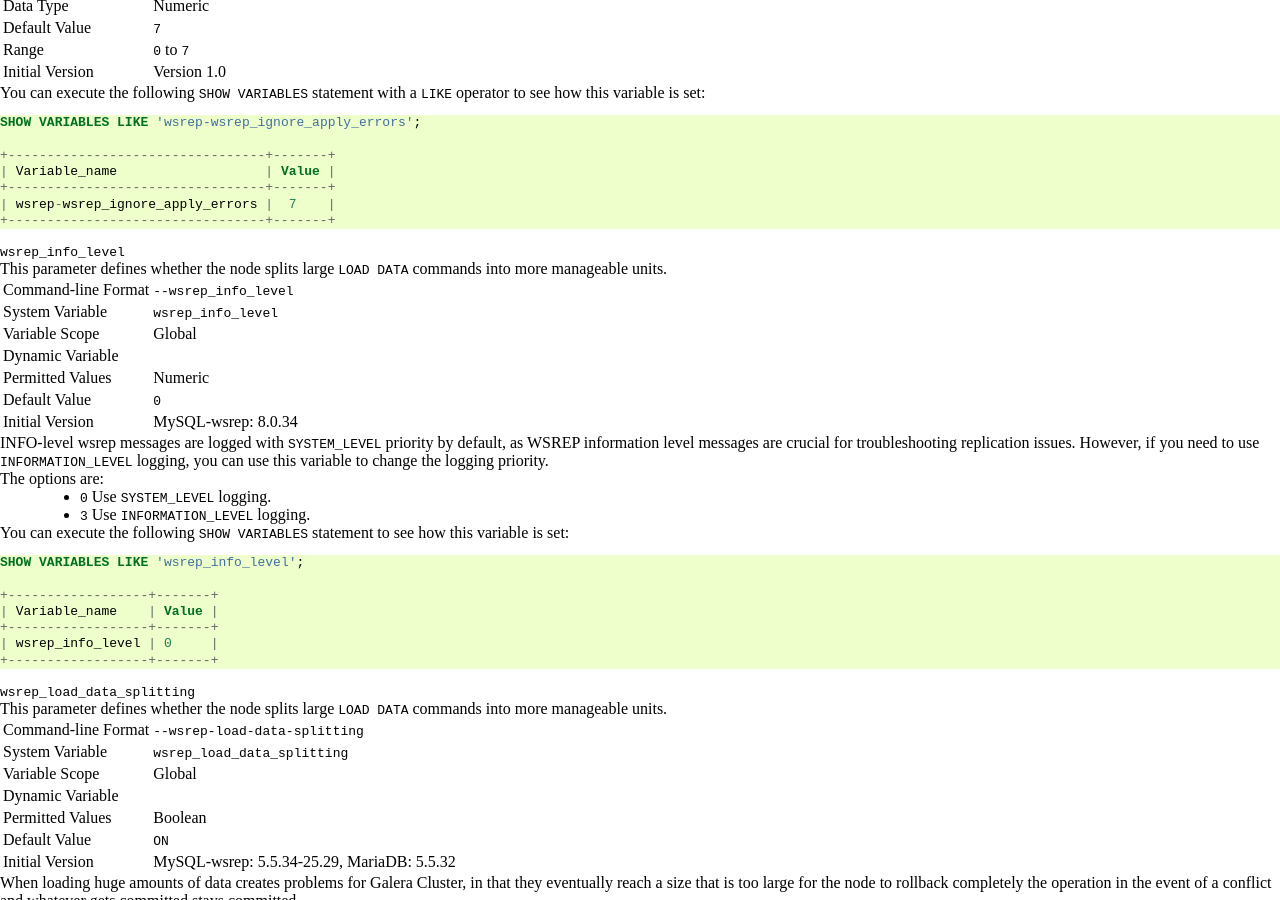
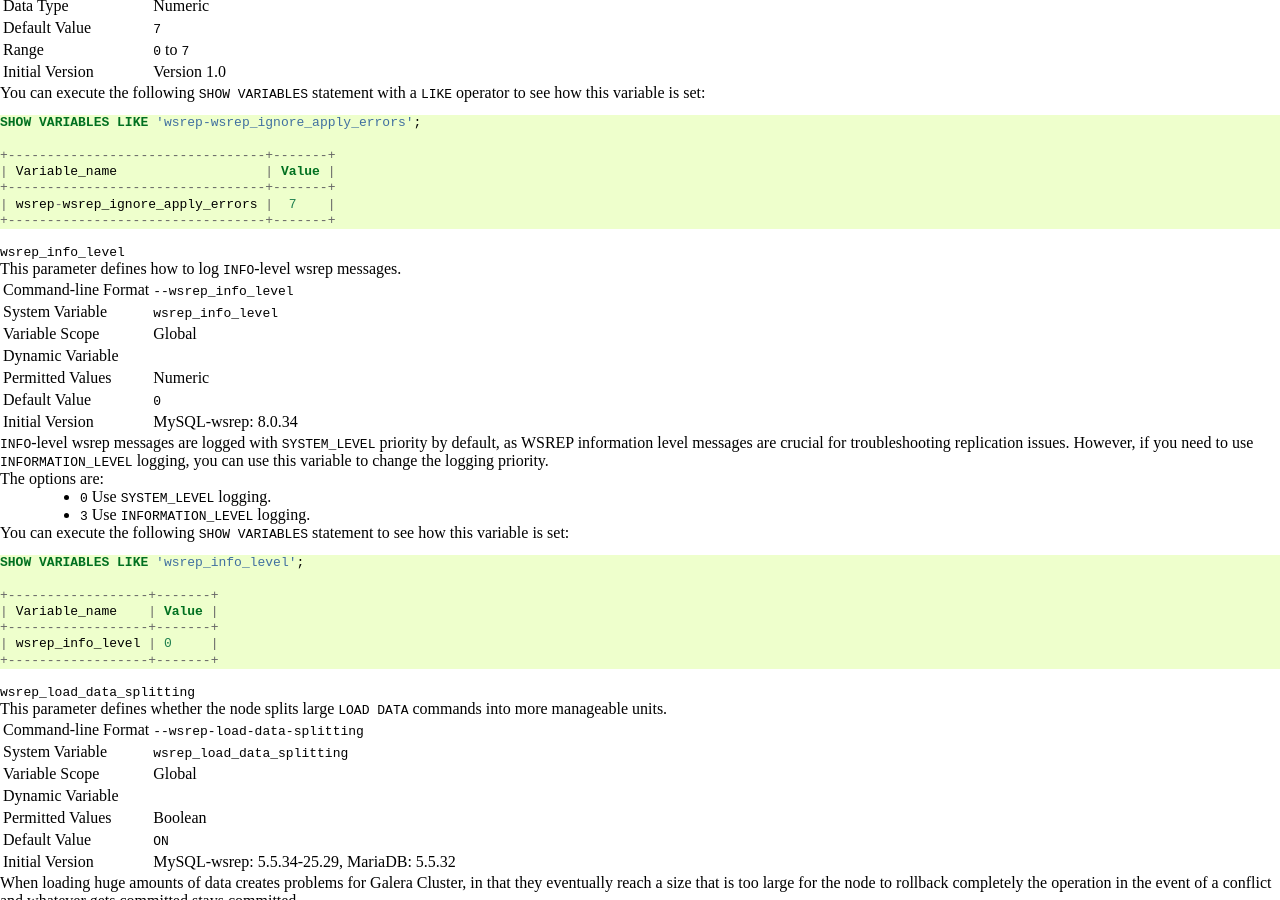
Before and after one commit to codership/documentation, a Sphinx documentation site: the page built from galeracluster/source/documentation/mysql-wsrep-options.rst, in a window 1280 px wide and 900 px high, scrolled down 7660 px. Built offline with Sphinx 7.4.7, drawn with Linux system fonts in a browser that asks for light colours; comment, search, counter and statistics services are not loaded.

Commit message:
Description updated.

```diff
--- a/galeracluster/source/documentation/mysql-wsrep-options.rst
+++ b/galeracluster/source/documentation/mysql-wsrep-options.rst
@@ -801,7 +801,7 @@ You can execute the following ``SHOW VARIABLES`` statement with a ``LIKE`` opera
 .. index::
    pair: Parameters; wsrep_info_level
 
-This parameter defines whether the node splits large ``LOAD DATA`` commands into more manageable units.
+This parameter defines how to log ``INFO``-level wsrep messages.
 
 .. csv-table::
    :class: doc-options
@@ -814,7 +814,7 @@ This parameter defines whether the node splits large ``LOAD DATA`` commands into
    "Default Value", "``0``"
    "Initial Version", "MySQL-wsrep: 8.0.34"
 
-INFO-level wsrep messages are logged with ``SYSTEM_LEVEL`` priority by default, as WSREP information level messages are crucial for troubleshooting replication issues. However, if you need to use ``INFORMATION_LEVEL`` logging, you can use this variable to change the logging priority.
+``INFO``-level wsrep messages are logged with ``SYSTEM_LEVEL`` priority by default, as WSREP information level messages are crucial for troubleshooting replication issues. However, if you need to use ``INFORMATION_LEVEL`` logging, you can use this variable to change the logging priority.
 
 The options are:
 
```
